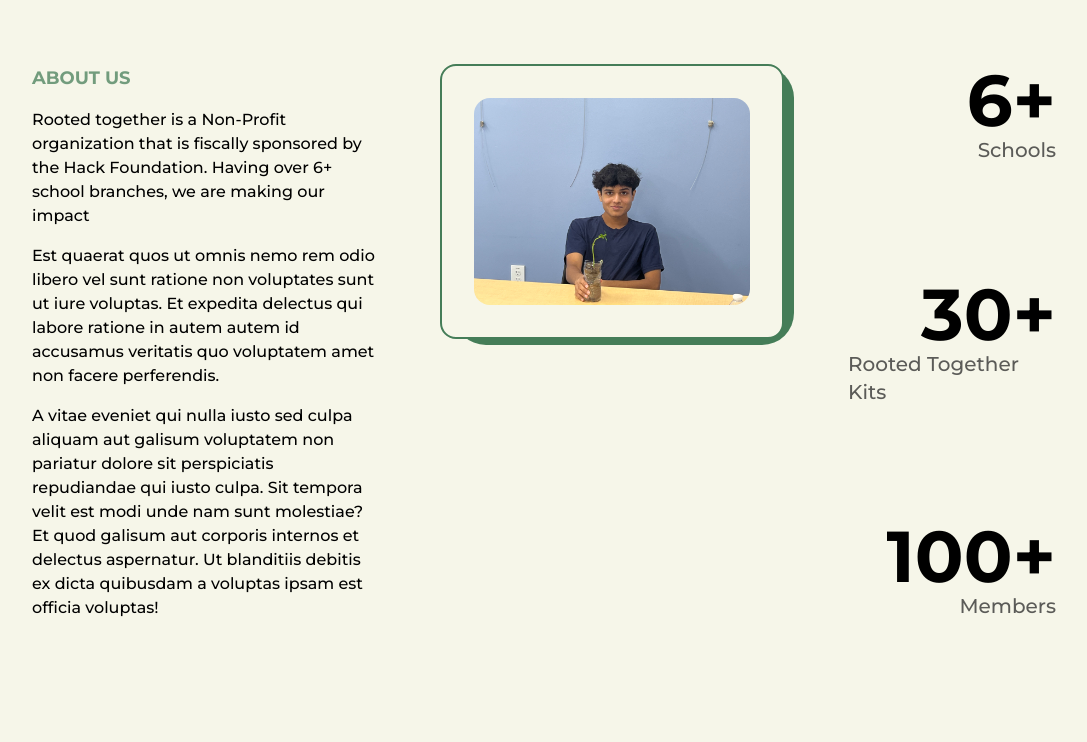
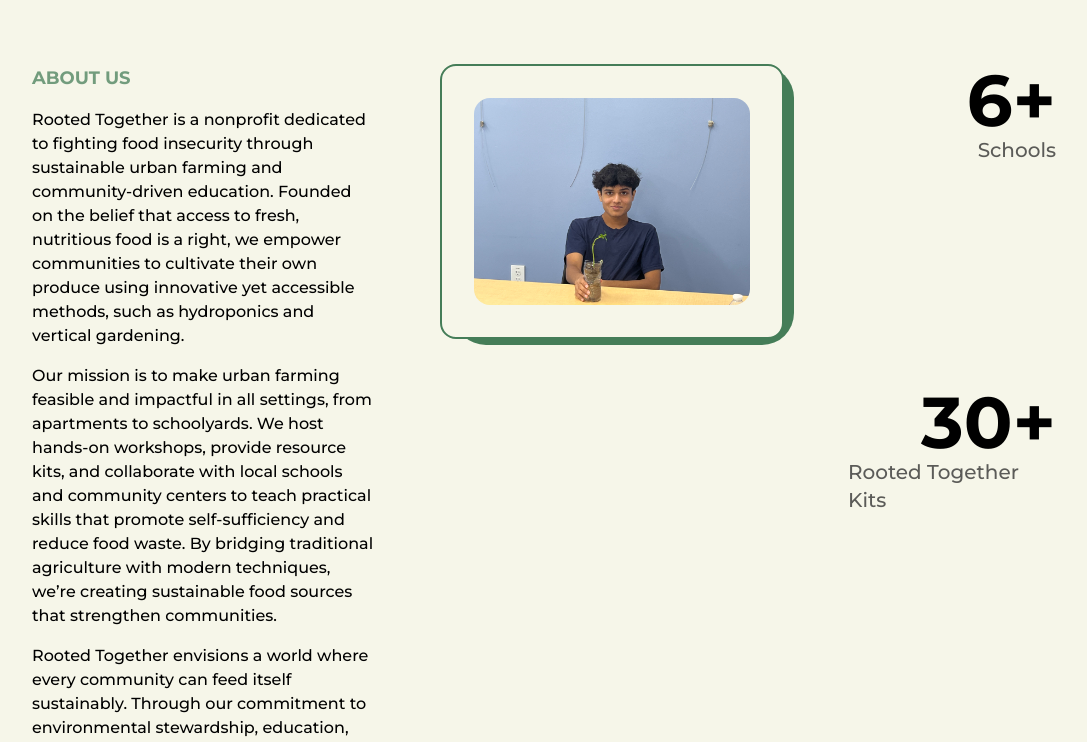
Before and after one commit to gurujaya/RTWebsite, a Next.js app: page /about in a window 1280 px wide. Shown: the part 384-1126 px from the top of the page, without its empty margins (96-1183 px from the left). Built offline with nearby package versions, Linux system fonts and the light colour scheme.

Commit message:
About page update

```diff
--- a/app/about/page.tsx
+++ b/app/about/page.tsx
@@ -47,14 +47,14 @@ const page = () => {
           <div className='grid w-full grid-cols-8 gap-16'>
             <div className='col-span-3 flex flex-col items-start justify-start'>
               <h2 className='mb-4 text-lg font-bold uppercase text-dark/75'>About Us</h2>
-              <p className='font-medium'>
-                Rooted together is a Non-Profit organization that is fiscally sponsored by the Hack Foundation. Having over 6+ school branches, we are making our impact
+              <p className='font-medium dark:text-light'>
+              Rooted Together is a nonprofit dedicated to fighting food insecurity through sustainable urban farming and community-driven education. Founded on the belief that access to fresh, nutritious food is a right, we empower communities to cultivate their own produce using innovative yet accessible methods, such as hydroponics and vertical gardening.
               </p>
-              <p className='my-4 font-medium'>
-                Est quaerat quos ut omnis nemo rem odio libero vel sunt ratione non voluptates sunt ut iure voluptas. Et expedita delectus qui labore ratione in autem autem id accusamus veritatis quo voluptatem amet non facere perferendis.
+              <p className='my-4 font-medium dark:text-light'>
+              Our mission is to make urban farming feasible and impactful in all settings, from apartments to schoolyards. We host hands-on workshops, provide resource kits, and collaborate with local schools and community centers to teach practical skills that promote self-sufficiency and reduce food waste. By bridging traditional agriculture with modern techniques, we’re creating sustainable food sources that strengthen communities.
               </p>
-              <p className='font-medium'>
-                A vitae eveniet qui nulla iusto sed culpa aliquam aut galisum voluptatem non pariatur dolore sit perspiciatis repudiandae qui iusto culpa. Sit tempora velit est modi unde nam sunt molestiae? Et quod galisum aut corporis internos et delectus aspernatur. Ut blanditiis debitis ex dicta quibusdam a voluptas ipsam est officia voluptas!
+              <p className='font-medium dark:text-light'>
+              Rooted Together envisions a world where every community can feed itself sustainably. Through our commitment to environmental stewardship, education, and inclusivity, we’re building a future where fresh, healthy food is accessible to all. Join us in cultivating change—because rooted together, we grow stronger.
               </p>
             </div>
             <div className='col-span-3 relative h-max rounded-2xl border-2 border-solid border-dark dark:border-light bg-light dark:bg-primaryDark transition-colors p-8'>
```
